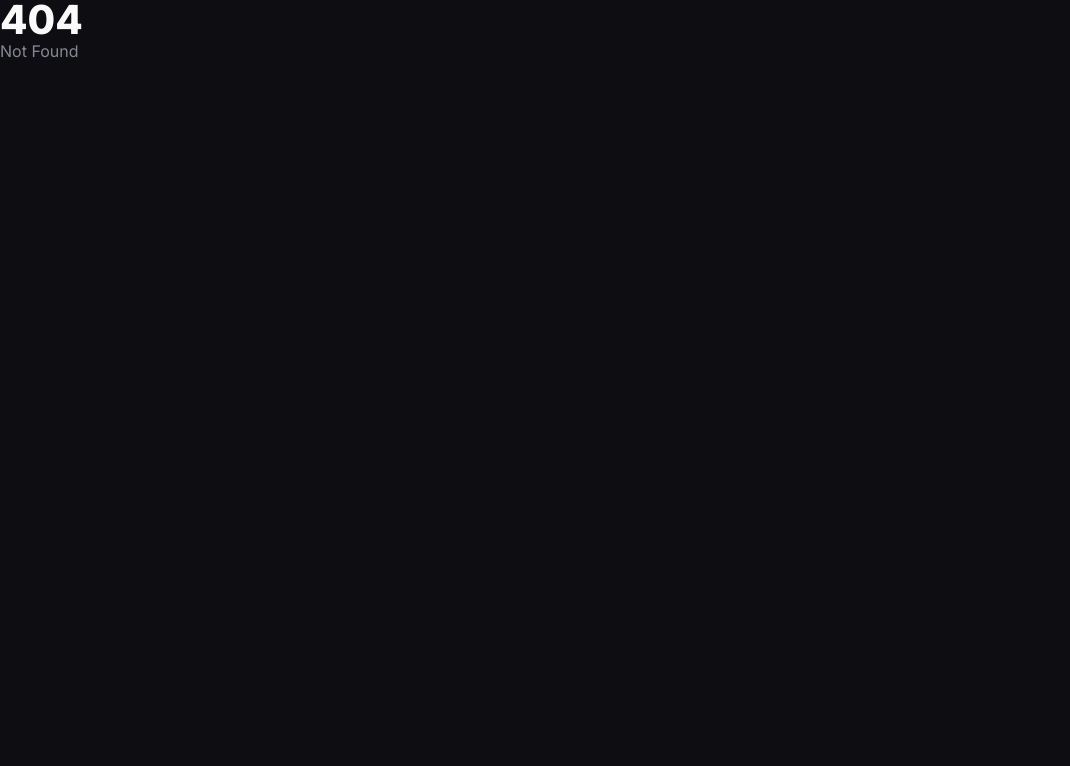
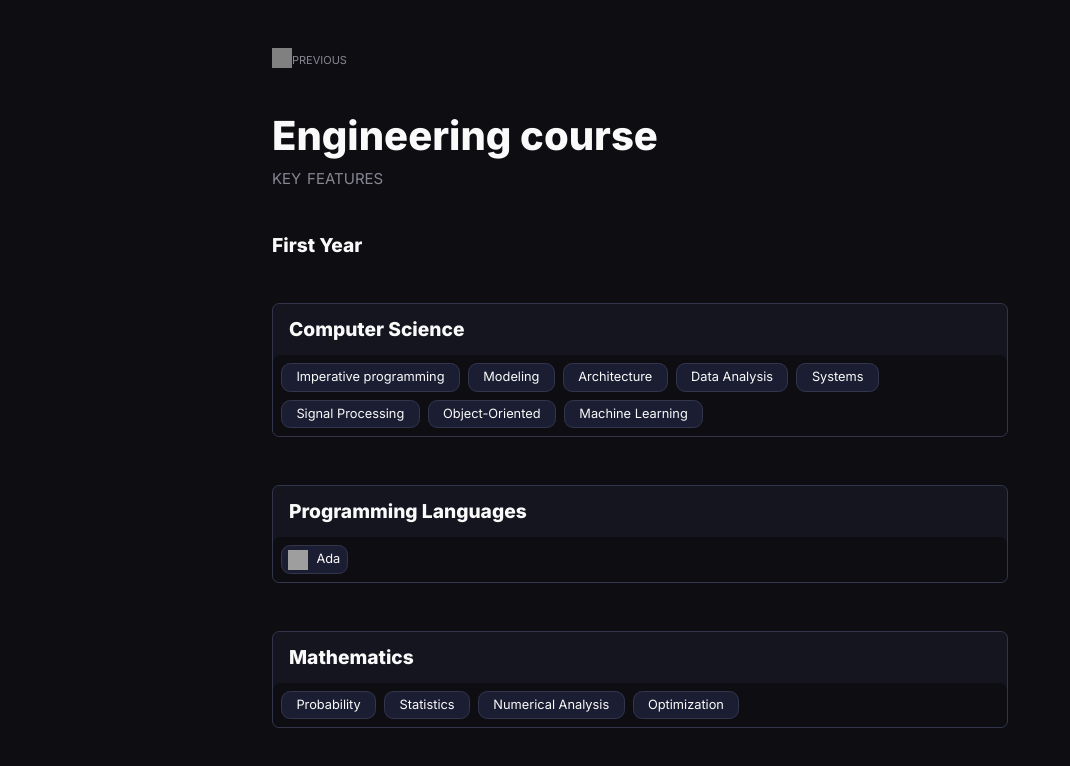
Before and after one commit to TooLoss/eportfolio-svelte, a SvelteKit app: page /education in a window 1280 px wide. Before the commit this address had no page. Shown: the top 766 px of the page, without its empty margins (0-1070 px from the left). Built offline with nearby package versions, Linux system fonts and the light colour scheme; grey boxes are pictures that could not be loaded.

Commit message:
feat: engineering courses section

```diff
--- /dev/null
+++ b/src/components/cta-return.svelte
@@ -0,0 +1,25 @@
+<script>
+</script>
+
+<a class="return" href="/">
+    <img class="icon" src="https://www.svgrepo.com/show/533620/arrow-sm-left.svg" alt="←"/>
+    <h2>previous</h2>
+</a>
+
+<style>
+    .icon {
+        height: var(--size-icon);
+        width: var(--size-icon);
+        filter: invert(0.5);
+    }
+
+    .return {
+        display: flex;
+        align-items: center;
+    }
+
+    h2 {
+        color: var(--color-text-muted);
+        font-size: var(--size-text-smalltext);
+    }
+</style>
--- /dev/null
+++ b/src/components/list-stack.svelte
@@ -0,0 +1,53 @@
+<script lang="ts">
+import Stack from "$components/stack.svelte";
+
+let {
+    name = 'front-end',
+    stackComponents = [] as { label: string; iconSrc: string; }[]
+} = $props();
+</script>
+
+<section class="component-box">
+    <div class="list-text">
+        <h3>{name}</h3>
+    </div>
+    <section class="stack-box">
+        {#each stackComponents as newstack }
+            <Stack
+                    label={newstack.label}
+                    iconSrc={newstack.iconSrc}
+            />
+        {/each}
+    </section>
+</section>
+
+<style>
+    .component-box {
+        display: flex;
+        flex-direction: column;
+        background-color: var(--color-bg-2);
+        border: 1px solid var(--color-border);
+        border-radius: 7px;
+    }
+
+    .list-text {
+        padding: 1rem;
+    }
+
+    .stack-box {
+        display: flex;
+        flex-wrap: wrap;
+        gap: 0.5rem;
+        padding: 0.5rem;
+        background-color: var(--color-bg-1);
+        border-radius: 7px;
+    }
+
+    @media (max-width: 768px) {
+        .stack-box {
+            display: grid;
+            grid-template-columns: repeat(auto-fill, minmax(min(150px, 100%), 1fr));
+        }
+    }
+
+</style>
--- a/src/components/stack.svelte
+++ b/src/components/stack.svelte
@@ -6,11 +6,19 @@
 <button class="cta-button">
     {#if iconSrc}
         <img src={iconSrc} class="cta-button-icon" alt="{label} icon"/>
+        <span>{label}</span>
+    {:else}
+        <div style="height: var(--size-icon); width: 0"></div>
+        <span>{label}</span>
+        <div style="height: var(--size-icon); width: 0"></div>
     {/if}
-    <span>{label}</span>
 </button>
 
 <style>
+
+    span {
+        word-break: break-word;
+    }
 
     .cta-button-icon {
         width: var(--size-icon);
@@ -19,6 +27,7 @@
 
     .cta-button {
         display: flex;
+        flex-wrap: nowrap;
         gap: 0.5rem;
         align-items: center;
         font-family: "Inter", sans-serif;
--- a/src/lib/iconLanguages.ts
+++ b/src/lib/iconLanguages.ts
@@ -9,6 +9,7 @@ export function getIconLanguages(lang: string): string {
         JupyterNotebook: "https://www.svgrepo.com/show/373718/jupyter.svg",
         Java: 'https://cdn.jsdelivr.net/gh/devicons/devicon/icons/java/java-original.svg',
         Kotlin: 'https://cdn.jsdelivr.net/gh/devicons/devicon/icons/kotlin/kotlin-original.svg',
+        Ada: "https://www.svgrepo.com/show/373419/ada.svg",
     }
     return icons[lang] || '';
 }
--- /dev/null
+++ b/src/routes/education/+page.svelte
@@ -0,0 +1,51 @@
+<script>
+    import CtaReturn from "\$components/cta-return.svelte";
+    import ListStack from "\$components/list-stack.svelte";
+    import {getIconLanguages} from "$lib/iconLanguages.js";
+</script>
+
+<section class="page">
+    <section class="section-view">
+        <section class="new-section">
+            <CtaReturn></CtaReturn>
+            <div class="text-container">
+                <h1>Engineering course</h1>
+                <h2 class="color-text-muted">key features</h2>
+            </div>
+        </section>
+        <section class="new-section">
+            <h3>First Year</h3>
+            <ListStack
+                    name="Computer Science"
+                    stackComponents={[
+    { label: "Imperative programming", iconSrc: "" },
+    { label: "Modeling", iconSrc: "" },
+    { label: "Architecture", iconSrc: "" },
+    { label: "Data Analysis", iconSrc: "" },
+    { label: "Systems", iconSrc: "" },
+    { label: "Signal Processing ", iconSrc: "" },
+    { label: "Object-Oriented", iconSrc: "" },
+    { label: "Machine Learning", iconSrc: "" },
+  ]}
+            />
+            <ListStack
+                    name="Programming Languages"
+                    stackComponents={[
+    { label: "Ada", iconSrc: getIconLanguages("Ada") },
+  ]}
+            />
+            <ListStack
+                    name="Mathematics"
+                    stackComponents={[
+    { label: "Probability", iconSrc: "" },
+    { label: "Statistics", iconSrc: "" },
+    { label: "Numerical Analysis ", iconSrc: "" },
+    { label: "Optimization", iconSrc: "" }
+  ]}
+            />
+        </section>
+    </section>
+</section>
+
+<style>
+</style>
```
Also changed, not shown: src/components/navbar.svelte (+10 -1 lines), src/routes/+page.svelte (+14 -3 lines), src/routes/projects/+page.svelte (+2 -19 lines).
